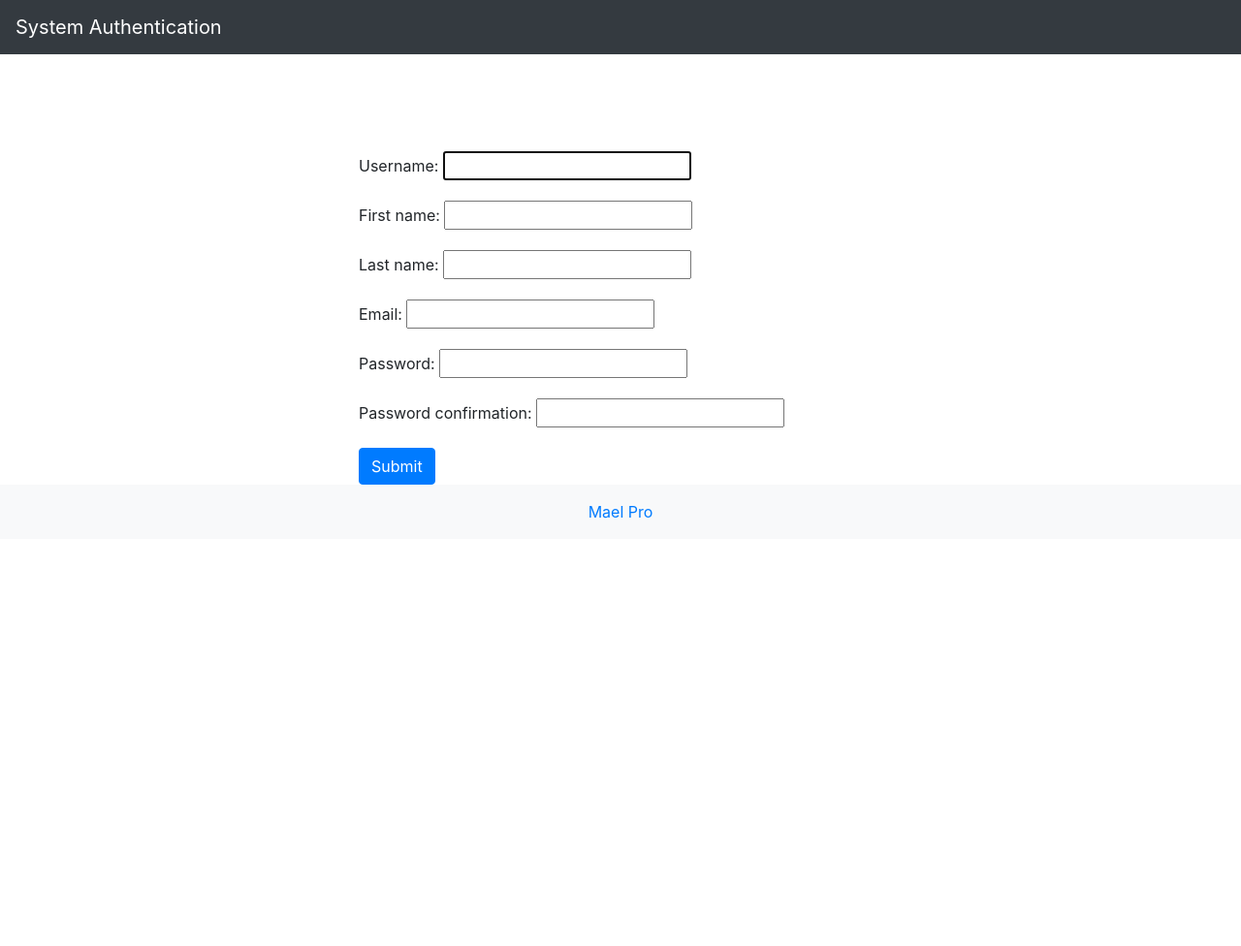
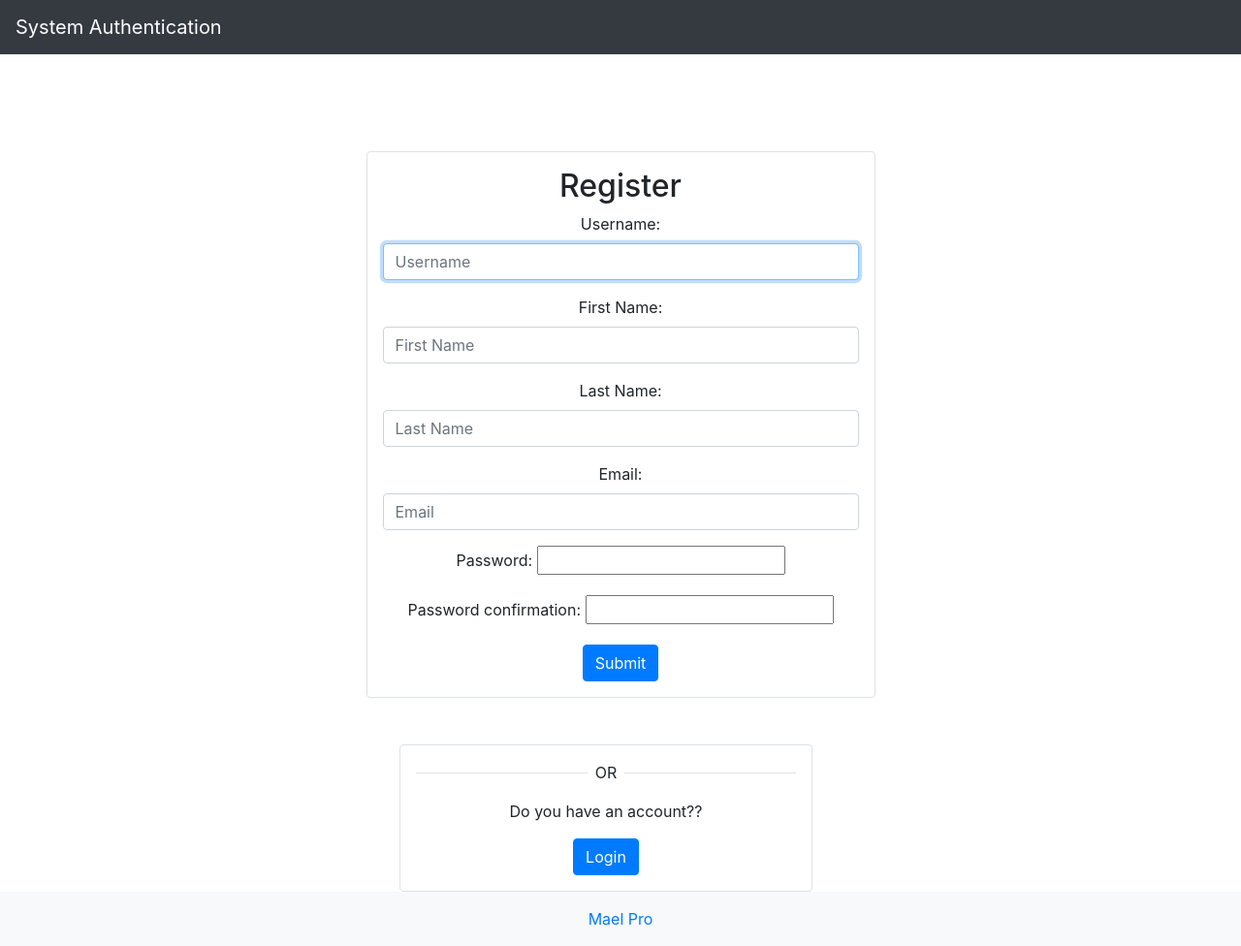
Before and after one commit to lemael/Authentication, a Django app: page /register in a window 1280 px wide. Shown: the whole page at 97% size. Before the commit the page ends 535 px from the top, so only its background shows below. Run offline with Django 4.2, Linux system fonts and the light colour scheme; some libraries are stand-ins or nearby versions.

Commit message:
Create email confirmation styling formular on login and register edited

```diff
--- a/app/forms.py
+++ b/app/forms.py
@@ -8,13 +8,36 @@ class SignUpForm(UserCreationForm):
 
     class Meta:
         model = User
-        fields = ['username', 'first_name', 'last_name', 'email']
-        labels = {'email': 'Email'}
+        fields = ['username', 'first_name', 'last_name', 'email', 'password1', 'password2']
+        labels = {
+            'username': 'Username',
+            'first_name': 'First Name',
+            'last_name': 'Last Name',
+            'email': 'Email',
+            'password1': 'Password',
+            'password2': 'Confirm Password'
+        }
+        widgets = {
+            'username': forms.TextInput(attrs={'placeholder': 'Username', 'class': 'form-control'}),
+            'first_name': forms.TextInput(attrs={'placeholder': 'First Name', 'class': 'form-control'}),
+            'last_name': forms.TextInput(attrs={'placeholder': 'Last Name', 'class': 'form-control'}),
+            'email': forms.EmailInput(attrs={'placeholder': 'Email', 'class': 'form-control'}),
+            'password1': forms.PasswordInput(attrs={'placeholder': 'Password', 'class': 'form-control'}),
+            'password2': forms.PasswordInput(attrs={'placeholder': 'Confirm Password', 'class': 'form-control'})
+        }
 
 class SignInForm(AuthenticationForm):
     class Meta:
         model = User
         fields = ['username', 'password']
+        labels = {
+            'username': 'Username',
+            'password': 'Password'
+        }
+        widgets = {
+            'username': forms.TextInput(attrs={'placeholder': 'Username', 'class': 'form-control'}),
+            'password': forms.PasswordInput(attrs={'placeholder': 'Password', 'class': 'form-control'}),
+        }
         email = forms.EmailField(required=True)
         def clean(self, email):
             super(SignInForm, self).clean()
--- a/app/urls.py
+++ b/app/urls.py
@@ -8,4 +8,5 @@ urlpatterns=[
   path('login',views.logIn,name='login'),
   path('logout',views.logOut,name='logout'),
   path('register',views.register,name='register'),
+  path('activate/<uidb64>/<token>', views.activate, name="activate")
 ]+ static(settings.STATIC_URL, document_root=settings.STATIC_ROOT)
--- a/app/views.py
+++ b/app/views.py
@@ -1,7 +1,19 @@
 from app.forms import SignInForm, SignUpForm
+from django.conf import settings
 from django.contrib import messages
 from django.contrib.auth import login, logout
+from django.contrib.auth.models import User
+from django.contrib.sites.shortcuts import get_current_site
+from django.core.mail import EmailMessage, send_mail
 from django.shortcuts import redirect, render
+from django.template.loader import render_to_string
+from django.utils.encoding import force_str
+from django.utils.http import urlsafe_base64_decode
+
+from .token import genenratorToken
+
+#from django.views.decorators.csrf import csrf_exempt
+
 
 # Create your views here.
 
@@ -12,8 +24,37 @@ def register(request):
   if request.method == "POST":
         fm = SignUpForm(request.POST)
         if fm.is_valid():
+            user = fm.save(commit=False)
             messages.success(request, 'Account created successfully')
+            fm.is_active = False
             fm.save()
+
+            # send a welcome email
+            subject = "Welcome to Mael Pro System Authentication"
+            message = "Welcome"+ user.first_name + "" + user.last_name
+            from_email = settings.EMAIL_HOST_USER
+            to_list = [user.email]
+            send_mail(subject, message, from_email, to_list, fail_silently=False)
+            # Confirmation Email
+            current_site = get_current_site(request) #link of site
+            email_subject = 'Please Activate Your Account'
+            messageConfirm = render_to_string("emailConfirm.html", {
+                'name': fm.cleaned_data.get('name'),
+                'domain': current_site.domain,
+                'uid': fm.cleaned_data.get('id'),
+                'token': genenratorToken.make_token(user),
+
+            })
+
+            email = EmailMessage(
+                email_subject,
+                messageConfirm,
+                settings.EMAIL_HOST_USER,
+                [fm.cleaned_data.get('email')],
+            )
+
+            email.fail_silently = False
+            email.send()
             return redirect('login')
   else:
         fm = SignUpForm()
@@ -21,17 +62,41 @@ def register(request):
   return render(request, 'app/register.html', {'form':fm})
 
 def logIn(request):
-  if request.method == "POST":
-     fm = SignInForm(request, data=request.POST)
-     if fm.is_valid():
-        user = fm.get_user()
-        login(request, user)
-        return redirect('home')
-  else:
+    my_user = None  # Initialiser my_user avec None
+
+    if request.method == "POST":
+        fm = SignInForm(request, data=request.POST)
+        if fm.is_valid():
+            my_user = User.objects.get(username=fm.cleaned_data.get('username'))
+            if my_user.is_active:
+                user = fm.get_user()
+                login(request, user)
+                return redirect('home')
+            else:
+                messages.error(request, "Sorry, you have not confirmed your email address.")
+        else:
+            fm = SignInForm()
+    else:
         fm = SignInForm()
-  return render(request, 'app/login.html', {'fm':fm})
 
+    return render(request, 'app/login.html', {'fm': fm})
 def logOut(request):
   logout(request)
   messages.success(request, 'You have been disconnected')
   return redirect('home')
+
+def activate(request, uidb64, token):
+    try:
+        uid = force_str(urlsafe_base64_decode(uidb64))
+        user = User.objects.get(pk=uid)
+    except(TypeError, ValueError, OverflowError, UserWarning):
+        user = None
+
+    if user is not None and genenratorToken.check_token(user, token):
+        user.is_active= True
+        user.save()
+        messages.success(request,"Your account has been activated. Congratulations!")
+        return redirect('login')
+    else:
+        messages.error(request, 'Activation failed!!')
+        return redirect('home')
--- a/static/style.css
+++ b/static/style.css
@@ -73,3 +73,7 @@ code {
   padding: 10px;
   text-align: center;
 }
+
+.login-border {
+  border: 2px solid red;
+}
--- a/templates/app/register.html
+++ b/templates/app/register.html
@@ -1,16 +1,19 @@
 {% extends 'base.html' %} {% block content %}
-<div class="container mt-5">
-  <div class="row justify-content-center">
+<div class="container mt-5 full-height d-flex flex-column justify-content-center align-items-center">
+  <div class="row justify-content-center w-100">
     <div class="col-md-6 mt-5">
-      <form action="" method="post" novalidate class="needs-validation">
+       <div class="border p-3 rounded">
+        <h2 class="text-center">Register</h2>
+          <form action="" method="post" novalidate class="needs-validation text-center">
             {% csrf_token %} {% for fm in form %}
-        <div class="form-group">
+            <div class="form-group texte-left">
               {{ fm.label_tag }} {{ fm }}
               <small class="text-danger">{{ fm.errors|striptags }}</small>
             </div>
             {% endfor %}
             <button type="submit" class="btn btn-primary">Submit</button>
           </form>
+      </div>
 
       {% if messages %} {% for message in messages %}
       <small {% if message.tags %} class="{{ message.tags }}" {% endif %}
@@ -20,4 +23,21 @@
     </div>
   </div>
 </div>
+
+
+<div class="row justify-content-center w-100 mt-5">
+  <div class="col-md-6 col-lg-4 border p-3 rounded">
+    <div class="d-flex separator align-items-center mb-3">
+      <span class="border-top w-100"></span>
+      <div class="or px-2">OR</div>
+      <span class="border-top w-100"></span>
+    </div>
+    <div class="login-with-fb d-flex flex-column align-items-center">
+      <div class="mb-3 text-center">Do you have an account??</div>
+      <a href="/login" class="btn btn-primary">Login</a>
+    </div>
+  </div>
+</div>
+</div>
+
 {% endblock content %}
--- /dev/null
+++ b/templates/emailConfirm.html
@@ -0,0 +1,3 @@
+{%autoescape off %} Welcome to Mael Pro system authentication Hi {{name}}
+Confirm your email by clicking on the following link link: https//{{domain}}{%
+url 'activate' uidb64=uid token=token %} {% endautoescape %}%}
```
Also changed, not shown: app/token.py (added, +10 -0 lines), authentication/settings.py (+8 -0 lines), templates/app/login.html (+32 -6 lines), README.md, db.sqlite3. Lines whose indentation alone changed are shown as unchanged.
